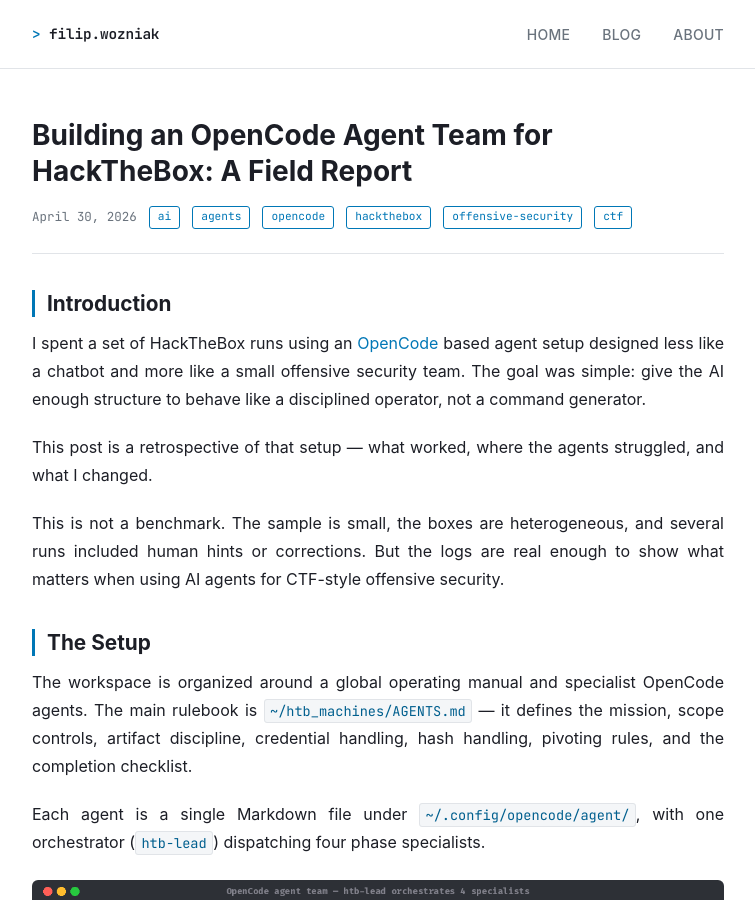
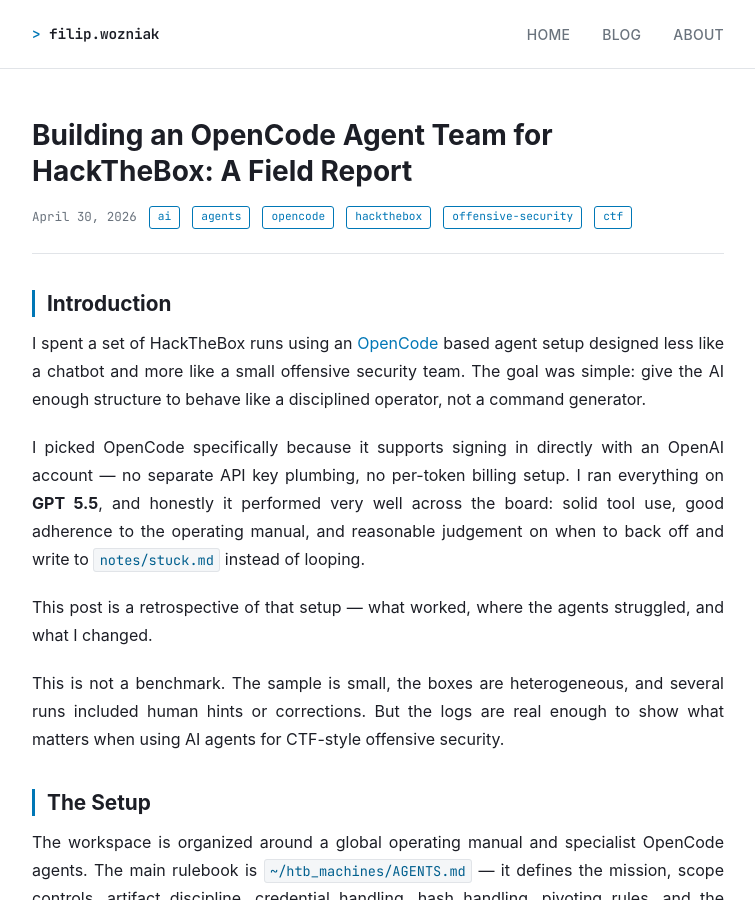
Before and after one commit to FilipPwn/filippwn.github.io, a Jekyll site: the page built from _posts/2026-04-30-ai-agents-in-hackthebox.md, in a window 1280 px wide and 900 px high. Shown: the whole window, without its empty margins (262-1017 px from the left). Built offline with Jekyll 4.4.1, drawn with Linux system fonts in a browser that asks for light colours.

Commit message:
Added ai agents on htb

```diff
--- a/_posts/2026-04-30-ai-agents-in-hackthebox.md
+++ b/_posts/2026-04-30-ai-agents-in-hackthebox.md
@@ -9,6 +9,8 @@
 ## Introduction
 
 I spent a set of HackTheBox runs using an [OpenCode](https://opencode.ai) based agent setup designed less like a chatbot and more like a small offensive security team. The goal was simple: give the AI enough structure to behave like a disciplined operator, not a command generator.
+
+I picked OpenCode specifically because it supports signing in directly with an OpenAI account — no separate API key plumbing, no per-token billing setup. I ran everything on **GPT 5.5**, and honestly it performed very well across the board: solid tool use, good adherence to the operating manual, and reasonable judgement on when to back off and write to `notes/stuck.md` instead of looping.
 
 This post is a retrospective of that setup — what worked, where the agents struggled, and what I changed.
 
```
